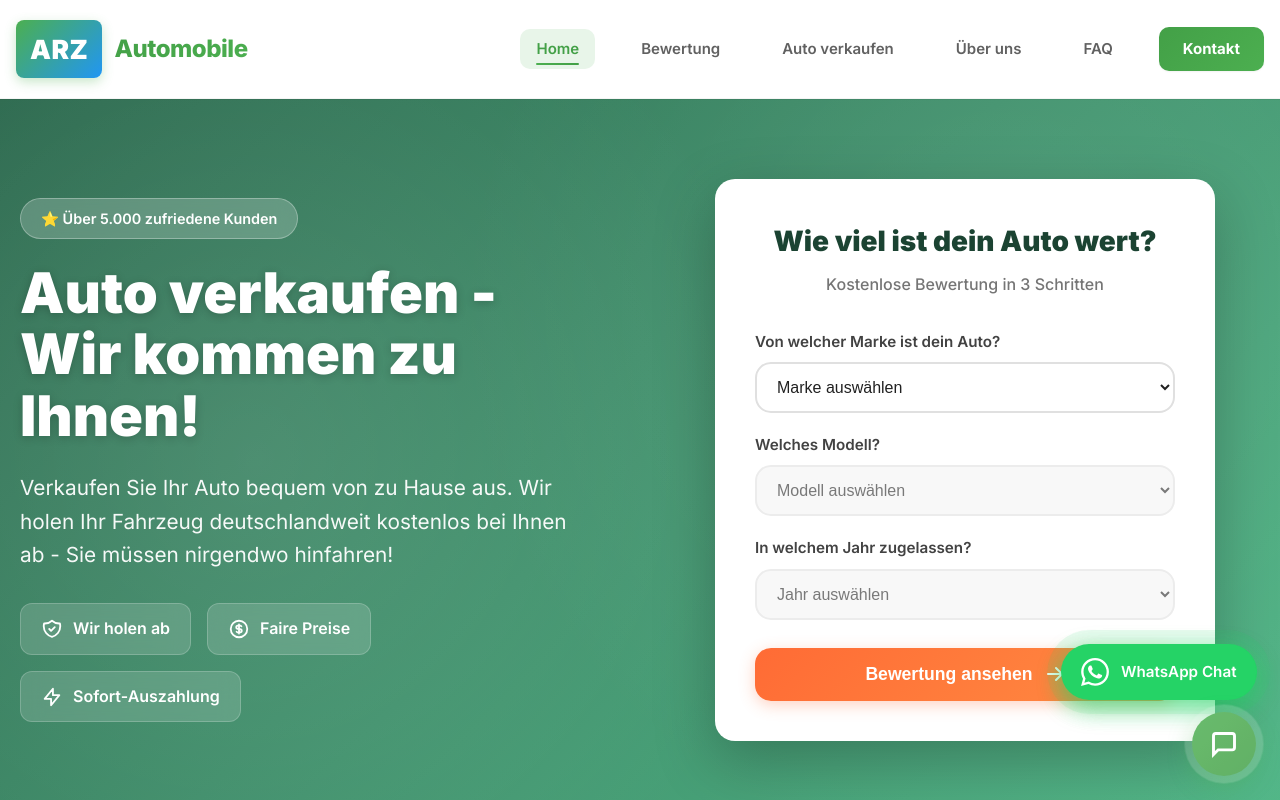
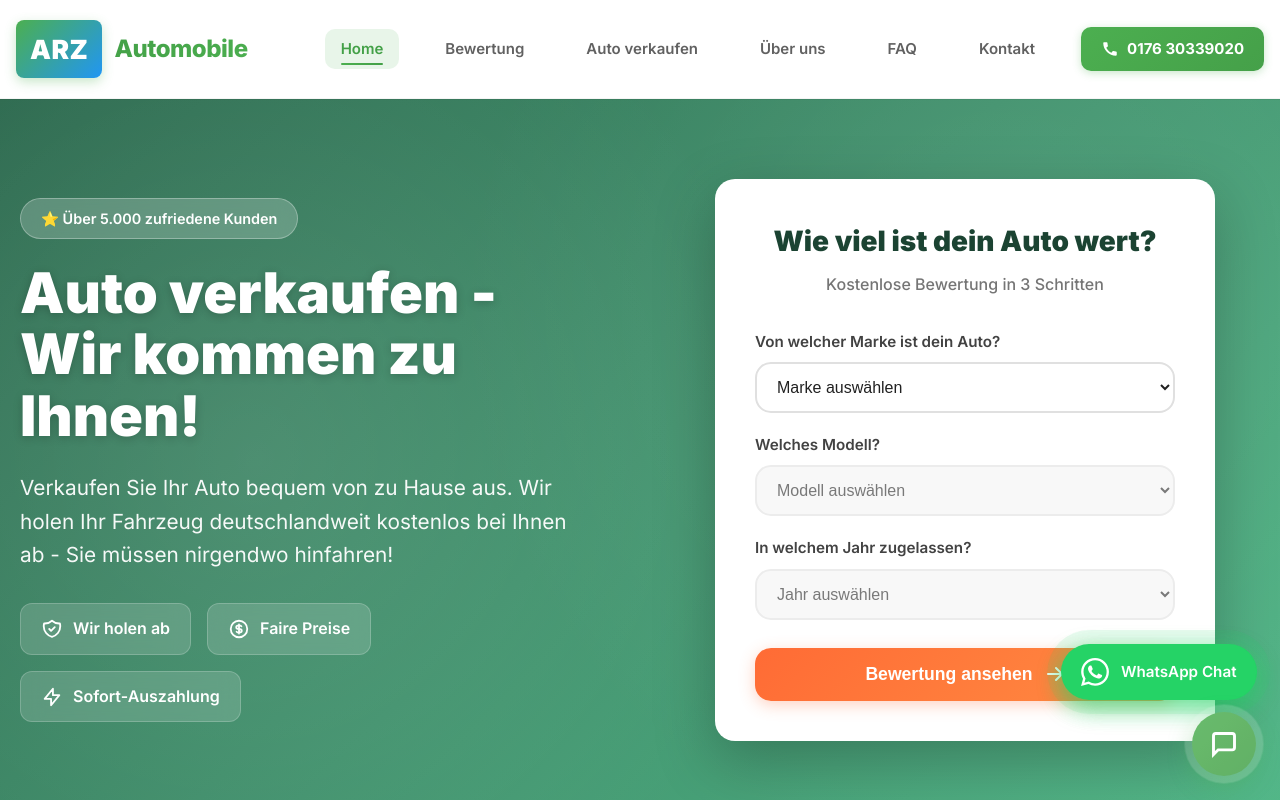
Before and after one commit to raedmokdad/AutoAnkauf, a React (Vite) app: page / in a window 1280 px wide. Shown: the top 800 px of the page. Built offline with nearby package versions, Linux system fonts and the light colour scheme.

Commit message:
Telefonnummer wieder im Header hinzugefÃ¼gt - prominent grÃ¼ner Button mit Icon

```diff
--- a/src/components/Header.css
+++ b/src/components/Header.css
@@ -173,6 +173,39 @@
   transform: rotate(-45deg) translate(8px, -8px);
 }
 
+/* Phone Button */
+.phone-button {
+  display: flex;
+  align-items: center;
+  gap: 8px;
+  padding: 10px 20px;
+  background: linear-gradient(135deg, #4CAF50, #45a049);
+  color: white;
+  text-decoration: none;
+  font-weight: 700;
+  font-size: 15px;
+  border-radius: var(--radius-md);
+  box-shadow: 0 2px 8px rgba(76, 175, 80, 0.3);
+  transition: all var(--transition-base);
+  white-space: nowrap;
+}
+
+.phone-button svg {
+  width: 18px;
+  height: 18px;
+  flex-shrink: 0;
+}
+
+.phone-button:hover {
+  transform: translateY(-2px);
+  box-shadow: 0 4px 12px rgba(76, 175, 80, 0.4);
+  background: linear-gradient(135deg, #45a049, #3d8b40);
+}
+
+.phone-button:active {
+  transform: translateY(0);
+}
+
 @media (max-width: 768px) {
   .mobile-menu-btn {
     display: flex;
@@ -212,9 +245,9 @@
     background-color: var(--primary-50);
   }
 
-  .nav-link-cta {
-    margin: 10px 20px;
-    text-align: center;
+  .phone-button {
+    margin: 16px 20px;
+    justify-content: center;
     width: calc(100% - 40px);
   }
 }
--- a/src/components/Header.jsx
+++ b/src/components/Header.jsx
@@ -80,11 +80,21 @@ function Header() {
             </Link>
             <Link
               to="/kontakt"
-              className={`nav-link nav-link-cta ${isActive('/kontakt') ? 'active' : ''}`}
+              className={`nav-link ${isActive('/kontakt') ? 'active' : ''}`}
               onClick={handleLinkClick}
             >
               Kontakt
             </Link>
+            <a
+              href="tel:+4917630339020"
+              className="phone-button"
+              onClick={handleLinkClick}
+            >
+              <svg width="18" height="18" viewBox="0 0 24 24" fill="none" xmlns="http://www.w3.org/2000/svg">
+                <path d="M20.01 15.38c-1.23 0-2.42-.2-3.53-.56-.35-.12-.74-.03-1.01.24l-1.57 1.97c-2.83-1.35-5.48-3.9-6.89-6.83l1.95-1.66c.27-.28.35-.67.24-1.02-.37-1.11-.56-2.3-.56-3.53 0-.54-.45-.99-.99-.99H4.19C3.65 3 3 3.24 3 3.99 3 13.28 10.73 21 20.01 21c.71 0 .99-.63.99-1.18v-3.45c0-.54-.45-.99-.99-.99z" fill="currentColor"/>
+              </svg>
+              0176 30339020
+            </a>
           </nav>
         </div>
       </div>
```
